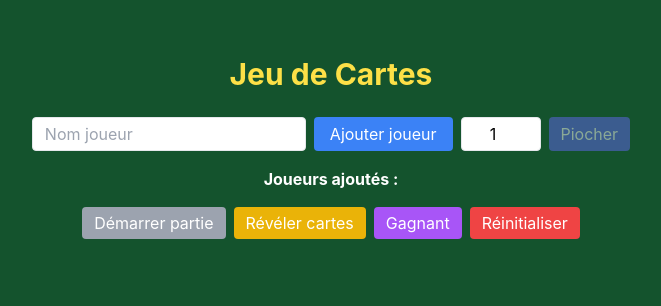
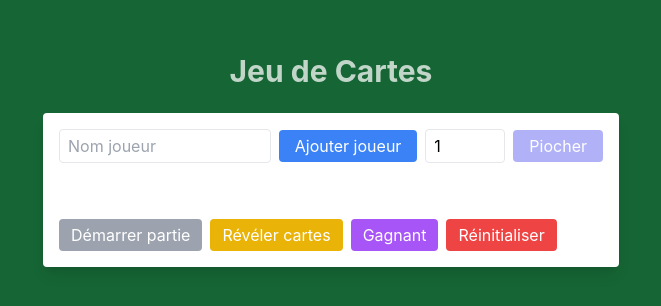
Before and after one commit to asket32/Jeux_de_carte, a React (Create React App) app in the folder frontend/: page / in a window 1280 px wide. Shown: the part 228-534 px from the top of the page, without its empty margins (309-970 px from the left). Built offline with nearby package versions, Linux system fonts and the light colour scheme.

Commit message:
[UPDATE]: mise à jour des fichiers Card, GameBoard, Menu, PlayerHand

```diff
--- a/frontend/package.json
+++ b/frontend/package.json
@@ -8,7 +8,7 @@
     "@testing-library/react": "^16.3.1",
     "@testing-library/user-event": "^13.5.0",
     "axios": "^1.13.2",
-    "framer-motion": "^12.25.0",
+    "framer-motion": "^12.26.2",
     "react": "^19.2.3",
     "react-dom": "^19.2.3",
     "react-scripts": "5.0.1",
--- a/frontend/src/App.js
+++ b/frontend/src/App.js
@@ -7,24 +7,13 @@ function App() {
   const [gagnant, setGagnant] = useState(null);
 
   return (
-    <div className="w-screen h-screen flex flex-col items-center justify-center bg-green-900 text-white p-4">
-      <h1 className="text-3xl font-bold mb-6 text-yellow-300 animate-bounce">
-        Jeu de Cartes
-      </h1>
-
-      <Menu
-        setEtatPartie={setEtatPartie}
-        setGagnant={setGagnant}
-        etatPartie={etatPartie} // passer l'état pour gérer le disabled
-      />
-
-      <div className="mt-6 w-full max-w-4xl">
-        <GameBoard etatPartie={etatPartie} />
-      </div>
-
+    <div className="w-screen h-screen flex flex-col items-center justify-center bg-green-800 text-white">
+      <h1 className="text-3xl font-bold mb-6 animate-pulse">Jeu de Cartes</h1>
+      <Menu setEtatPartie={setEtatPartie} setGagnant={setGagnant} etatPartie={etatPartie} />
+      <GameBoard etatPartie={etatPartie} />
       {gagnant && (
-        <h2 className="mt-6 text-2xl font-bold text-red-500 animate-pulse">
-          Gagnant : {gagnant}
+        <h2 className="mt-6 text-2xl font-extrabold text-yellow-400 animate-bounce">
+          🏆 Gagnant : {gagnant} 🏆
         </h2>
       )}
     </div>
--- a/frontend/src/components/Card.js
+++ b/frontend/src/components/Card.js
@@ -1,21 +1,22 @@
 export default function Card({ carte }) {
+  if (!carte.visible) {
+    return (
+      <div className="w-20 h-28 bg-gray-700 rounded flex items-center justify-center text-white text-2xl">
+        🂠
+      </div>
+    );
+  }
+
   const isRed = carte.couleur === "♥" || carte.couleur === "♦";
 
   return (
     <div
-      className={`w-20 h-28 rounded border flex flex-col justify-between p-2 text-center
-        transition-transform duration-500 transform ${
-          carte.visible ? "rotate-y-0 bg-white" : "bg-gray-700 rotate-y-180 text-white"
-        } ${isRed && carte.visible ? "text-red-600" : "text-black"}`}
+      className={`w-20 h-28 bg-white rounded border flex flex-col justify-between p-2 ${
+        isRed ? "text-red-600" : "text-black"
+      } shadow-lg`}
     >
-      {carte.visible ? (
-        <>
-          <span className="text-lg font-bold">{carte.rang}</span>
-          <span className="text-3xl">{carte.couleur}</span>
-        </>
-      ) : (
-        <span className="text-2xl">🂠</span>
-      )}
+      <span className="text-lg font-bold">{carte.rang}</span>
+      <span className="text-3xl text-center">{carte.couleur}</span>
     </div>
   );
 }
--- a/frontend/src/components/GameBoard.js
+++ b/frontend/src/components/GameBoard.js
@@ -1,12 +1,30 @@
+import { motion, AnimatePresence } from "framer-motion";
 import PlayerHand from "./PlayerHand";
 
 export default function GameBoard({ etatPartie }) {
-  if (!etatPartie || !etatPartie.joueurs) return null;
+   if (!etatPartie || !Array.isArray(etatPartie.joueurs)) return null;
 
   return (
-    <div className="flex flex-col items-center space-y-6 animate-fadeIn">
-      {etatPartie.joueurs.map((joueur, index) => (
-        <PlayerHand key={index} joueur={joueur} />
+    <div className="flex flex-col items-center justify-center space-y-6">
+      {etatPartie.joueurs.map((joueur, idxJ) => (
+        <div key={idxJ} className="flex flex-col items-center">
+          <h3 className="font-bold mb-2 text-lg">{joueur.nom}</h3>
+          <div className="flex space-x-2 justify-center">
+            <AnimatePresence>
+              {joueur.main.map((carte, idx) => (
+                <motion.div
+                  key={idx}
+                  initial={{ y: -50, opacity: 0, scale: 0.5 }}
+                  animate={{ y: 0, opacity: 1, scale: 1 }}
+                  exit={{ y: 50, opacity: 0, scale: 0.5 }}
+                  transition={{ duration: 0.5, delay: idx * 0.1 }}
+                >
+                  <PlayerHand carte={carte} />
+                </motion.div>
+              ))}
+            </AnimatePresence>
+          </div>
+        </div>
       ))}
     </div>
   );
--- a/frontend/src/components/Menu.js
+++ b/frontend/src/components/Menu.js
@@ -8,37 +8,42 @@ import {
   piocherCartes
 } from "../api/gameApi";
 
-export default function Menu({ setEtatPartie, setGagnant, etatPartie }) {
+export default function Menu({ etatPartie, setEtatPartie, setGagnant }) {
   const [nomJoueur, setNomJoueur] = useState("");
   const [joueursAjoutes, setJoueursAjoutes] = useState([]);
   const [peutJouer, setPeutJouer] = useState(false);
   const [nbCartes, setNbCartes] = useState(1);
 
-  // Vérifie si on peut démarrer (>= 2 joueurs)
   useEffect(() => {
-    setPeutJouer(joueursAjoutes.length >= 2);
-  }, [joueursAjoutes]);
+    setPeutJouer(joueursAjoutes.length >= 2 && !etatPartie?.partie_commencee);
+  }, [joueursAjoutes, etatPartie]);
 
   const handleAjouter = async () => {
-    if (!nomJoueur) return;
+    if (!nomJoueur.trim()) return;
+
+    if (etatPartie?.partie_commencee) {
+      alert("Impossible d'ajouter un joueur, la partie a déjà commencé !");
+      return;
+    }
 
     try {
-      const res = await ajouterJoueur(nomJoueur);
-      setJoueursAjoutes(res.data.joueurs);
+      const res = await ajouterJoueur(nomJoueur.trim());
+      setJoueursAjoutes(res.data.joueurs || []);
       setNomJoueur("");
       setEtatPartie(res.data);
     } catch (err) {
-      console.error("Erreur ajout joueur:", err.response?.data || err.message);
+      console.error(err.response?.data || err.message);
       alert(err.response?.data?.erreur || "Erreur ajout joueur");
     }
   };
 
   const handleDemarrer = async () => {
     try {
-      const res = await demarrerPartie(nbCartes);
+      const res = await demarrerPartie(parseInt(nbCartes, 10) || 1);
       setEtatPartie(res.data);
     } catch (err) {
-      console.error("Erreur démarrer partie:", err.response?.data || err.message);
+      console.error(err.response?.data || err.message);
+      alert(err.response?.data?.erreur || "Impossible de démarrer la partie");
     }
   };
 
@@ -47,7 +52,8 @@ export default function Menu({ setEtatPartie, setGagnant, etatPartie }) {
       const res = await revelerCartes();
       setEtatPartie(res.data);
     } catch (err) {
-      console.error("Erreur révéler cartes:", err.response?.data || err.message);
+      console.error(err.response?.data || err.message);
+      alert(err.response?.data?.erreur || "Impossible de révéler les cartes");
     }
   };
 
@@ -56,7 +62,7 @@ export default function Menu({ setEtatPartie, setGagnant, etatPartie }) {
       const res = await obtenirGagnant();
       setGagnant(res.data.gagnant);
     } catch (err) {
-      console.error("Erreur obtenir gagnant:", err.response?.data || err.message);
+      console.error(err.response?.data || err.message);
       alert(err.response?.data?.erreur || "Impossible d'obtenir le gagnant");
     }
   };
@@ -69,33 +75,37 @@ export default function Menu({ setEtatPartie, setGagnant, etatPartie }) {
       setJoueursAjoutes([]);
       setNomJoueur("");
     } catch (err) {
-      console.error("Erreur reset partie:", err.response?.data || err.message);
+      console.error(err.response?.data || err.message);
+      alert("Erreur lors de la réinitialisation de la partie");
     }
   };
 
   const handlePiocher = async () => {
+    if (!etatPartie?.partie_commencee) return;
+
     try {
       const res = await piocherCartes();
       setEtatPartie(res.data);
     } catch (err) {
-      console.error("Erreur piocher cartes:", err.response?.data || err.message);
+      console.error(err.response?.data || err.message);
+      alert("Impossible de piocher les cartes");
     }
   };
 
   return (
-    <div className="mb-6 space-y-4 flex flex-col items-center">
-      {/* --- Ajouter joueur --- */}
-      <div className="flex space-x-2 flex-wrap justify-center">
+    <div className="mb-6 space-y-4 p-4 w-full max-w-xl bg-white rounded shadow-lg mx-auto">
+      {/* --- Ajouter joueur et piocher --- */}
+      <div className="flex flex-wrap gap-2 items-center">
         <input
           type="text"
           value={nomJoueur}
           onChange={(e) => setNomJoueur(e.target.value)}
           placeholder="Nom joueur"
-          className="border text-black px-3 py-1 rounded focus:outline-none focus:ring-2 focus:ring-blue-400"
+          className="border text-black px-2 py-1 rounded flex-1 min-w-[120px]"
         />
         <button
           onClick={handleAjouter}
-          className="bg-blue-500 hover:bg-blue-600 text-white px-4 py-1 rounded transition"
+          className="bg-blue-500 text-white px-4 py-1 rounded hover:bg-blue-600 transition"
         >
           Ajouter joueur
         </button>
@@ -106,22 +116,21 @@ export default function Menu({ setEtatPartie, setGagnant, etatPartie }) {
           max="5"
           value={nbCartes}
           onChange={(e) => setNbCartes(e.target.value)}
-          className="border text-black px-2 py-1 rounded w-20 text-center"
+          className="border text-black px-2 py-1 rounded w-20"
         />
-
         <button
           onClick={handlePiocher}
           disabled={!etatPartie?.partie_commencee}
-          className="bg-indigo-500 hover:bg-indigo-600 text-white px-3 py-1 rounded disabled:opacity-50 transition"
+          className="bg-indigo-500 text-white px-4 py-1 rounded disabled:opacity-50 hover:bg-indigo-600 transition"
         >
           Piocher
         </button>
       </div>
 
-      {/* --- Liste joueurs ajoutés --- */}
+      {/* --- Liste des joueurs ajoutés --- */}
       <div>
         <strong>Joueurs ajoutés :</strong>
-        <ul className="list-disc ml-5">
+        <ul className="list-disc ml-5 mt-1">
           {joueursAjoutes.map((joueur, idx) => (
             <li key={idx}>{joueur}</li>
           ))}
@@ -129,13 +138,13 @@ export default function Menu({ setEtatPartie, setGagnant, etatPartie }) {
       </div>
 
       {/* --- Actions partie --- */}
-      <div className="flex space-x-2 flex-wrap justify-center">
+      <div className="flex flex-wrap gap-2 mt-2">
         <button
           onClick={handleDemarrer}
           disabled={!peutJouer}
-          className={`px-3 py-1 rounded text-white transition ${
+          className={`px-3 py-1 rounded text-white ${
             peutJouer ? "bg-green-500 hover:bg-green-600" : "bg-gray-400 cursor-not-allowed"
-          }`}
+          } transition`}
         >
           Démarrer partie
         </button>
--- a/frontend/src/components/PlayerHand.js
+++ b/frontend/src/components/PlayerHand.js
@@ -1,16 +1,7 @@
 import Card from "./Card";
 
-export default function PlayerHand({ joueur }) {
-  if (!joueur || !joueur.main) return null; // <- sécurité
+export default function PlayerHand({ carte }) {
+  if (!carte) return null;
 
-  return (
-    <div className="mb-4">
-      <h3 className="font-bold mb-2">{joueur.nom}</h3>
-      <div className="flex space-x-2">
-        {joueur.main.map((carte, index) => (
-          <Card key={index} carte={carte} />
-        ))}
-      </div>
-    </div>
-  );
+  return <Card carte={carte} />;
 }
```
Also changed, not shown: 1 other file (tests, documents, lock files or other folders).
